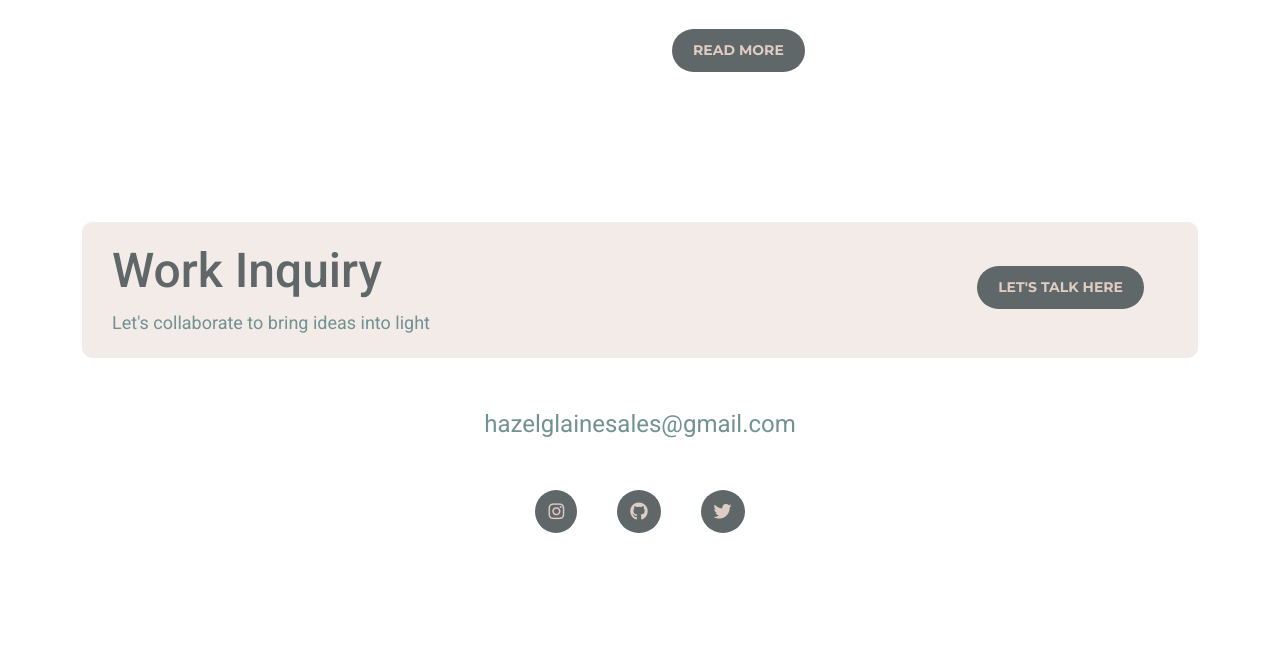
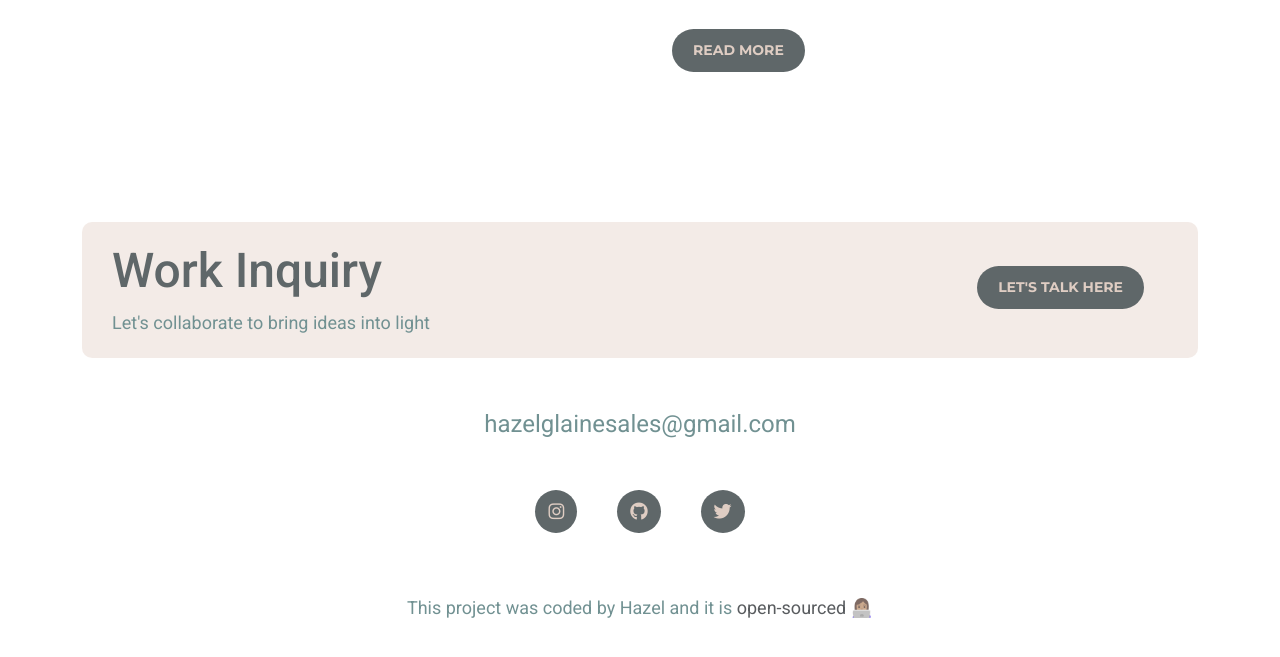
Before and after one commit to hazelglaine/responsive-portfolio, a plain HTML site: page index.html in a window 1280 px wide. Shown: the part 2211-2868 px from the top of the page. Before the commit the page ends 2804 px from the top, so only its background shows below. Drawn offline with nearby package versions, Linux system fonts and the light colour scheme.

Commit message:
Added git repository link of the webpage

```diff
--- a/index.html
+++ b/index.html
@@ -209,6 +209,16 @@
           ></a>
         </div>
       </footer>
+      <p class="text-center">
+        This project was coded by Hazel and it is
+        <a
+          href="https://github.com/hazelglaine/responsive-portfolio.git"
+          class="text-muted"
+          target="_blank"
+          title="Github repository of this webpage"
+          >open-sourced 👩🏽‍💻</a
+        >
+      </p>
     </div>
   </body>
 </html>
```
